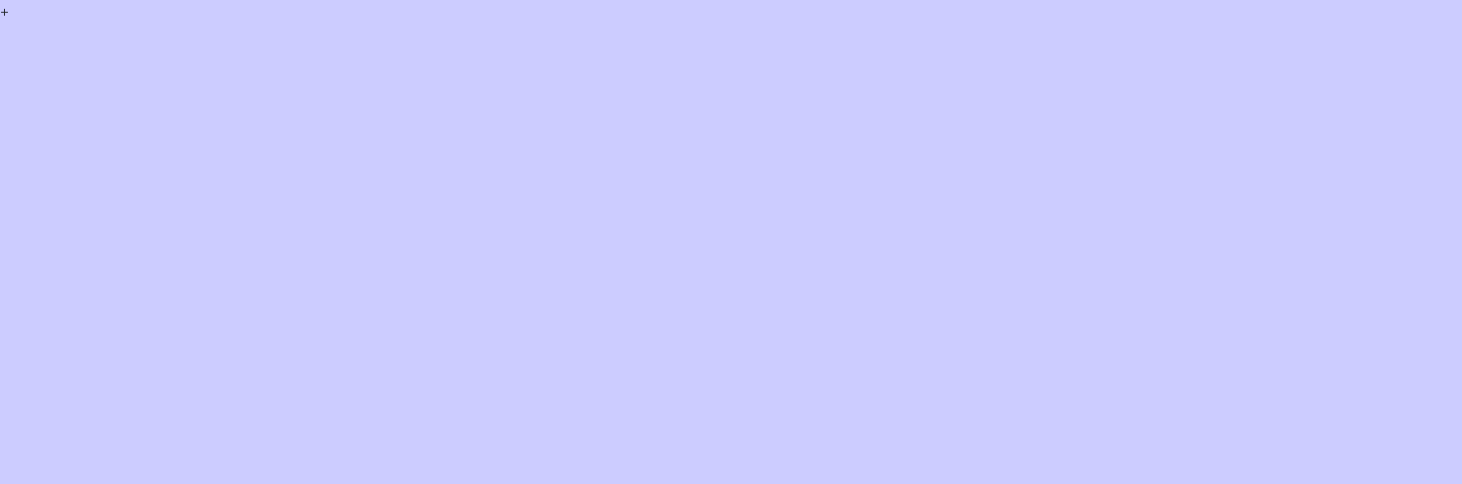
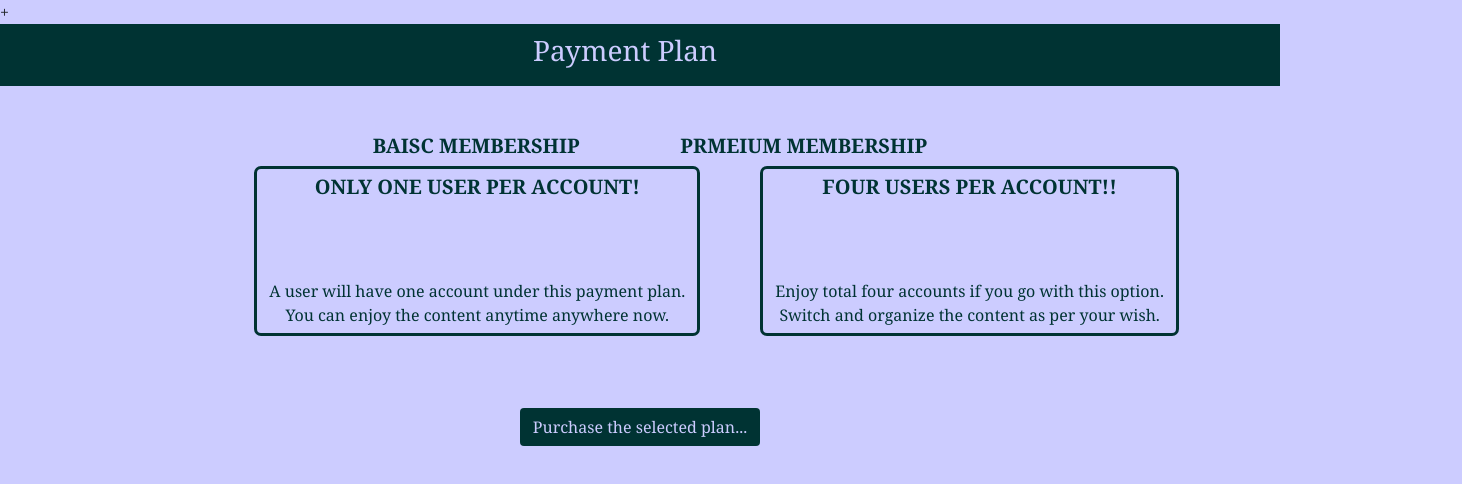
Before and after one commit to priyank59/Flicktime, a React (Create React App) app: page /paymentPlan in a window 1280 px wide. Before the commit this address had no page. Shown: the top 484 px of the page, 1462 px wide, since content can reach past the window. Built offline with nearby package versions, Linux system fonts and the light colour scheme.

Commit message:
adding payment plan page

```diff
--- a/src/App.js
+++ b/src/App.js
@@ -6,6 +6,7 @@ import {Login} from './components/login';
 import { ForgotPassword } from './components/forgotPassword';
 import {ChangePassword} from './components/changePassword';
 import {Home} from './components/home';
+import {PaymentPlan} from './components/paymentPlan';
 import { BrowserRouter, Routes, Route } from 'react-router-dom'
 
 
@@ -16,6 +17,7 @@ function App() {
           <div>
             <Routes>
                 <Route exact path="/" element={<Login/>} />
+                <Route path='/paymentPlan' element={<PaymentPlan/>}/>
                 <Route path='/registrationForm' element={<RegistrationForm/>}/>
                 <Route path='/forgotPassword' element={<ForgotPassword/>}/>
                 <Route path='/changePassword' element={<ChangePassword/>}/>
--- /dev/null
+++ b/src/components/paymentPlan.js
@@ -0,0 +1,70 @@
+import React, {useState,setState} from 'react';
+import './style.css';
+
+// import { ToggleButton, ToggleButtonGroup } from '@mui/material';
+
+export const PaymentPlan=()=> {
+
+    function handleSubmit() {
+        console.log();
+    }
+
+    function handleChange() {
+        console.log();
+    }
+
+    return(
+    <>
+        <nav class="nav_strip">
+            <div className="row col-12 d-flex justify-content-center text_light">
+                <h3>Payment Plan</h3>
+            </div>
+        </nav>
+
+        <br/><br/>
+
+        <div class="row">
+            <div class="col-3"></div>
+            <div class="col-3 text_dark" align="center">
+                <h5><b>BAISC MEMBERSHIP</b></h5>
+            </div>
+            <div class="col-3 text_dark" align="center">
+                <h5><b>PRMEIUM MEMBERSHIP</b></h5>
+            </div>
+            <div class="col-3"></div>
+        </div>
+
+        <div class="row">
+        <div align="center" class="btn-group" role="group" aria-label="Basic checkbox toggle button group">
+            <div class="col-3"></div>
+            <div class="col-6">
+                <button class="btn btn-grp" for="Plan1">
+                    <div align="center">
+                        <h5><b>ONLY ONE USER PER ACCOUNT!</b></h5> <br/><br/><br/>
+                        A user will have one account under this payment plan. <br/>
+                        You can enjoy the content anytime anywhere now.
+                    </div>
+                </button>
+            </div>
+            <div class="col-6">
+                <button class="btn btn-grp" for="Plan2">
+                    <div align="center">
+                        <h5><b>FOUR USERS PER ACCOUNT!!</b></h5> <br/><br/><br/>
+                        Enjoy total four accounts if you go with this option.<br/>
+                        Switch and organize the content as per your wish.
+                    </div>
+                </button>
+            </div>
+            <div class="col-3"></div>
+        </div>
+        </div>
+
+        <br/> <br/> <br/>
+
+        <div class="footer">
+            <button onClick={()=>handleSubmit()} type="submit" class="btn submit_btn">Purchase the selected plan...</button>
+        </div>
+    </>
+)
+};
+export default PaymentPlan;
```
